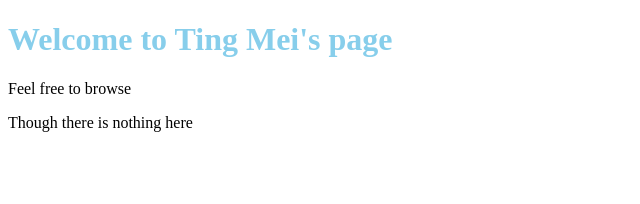
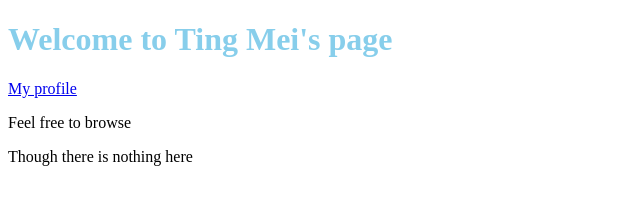
Before and after one commit to ting-bingersoda/DH500.github.io, a plain HTML site: page index.html in a window 1280 px wide. Shown: the whole page, without its empty margins (0-640 px from the left). Drawn offline with Linux system fonts and the light colour scheme.

Commit message:
Update index.html

```diff
--- a/index.html
+++ b/index.html
@@ -6,6 +6,7 @@
 <body>
 
 <h1 style="color: skyblue;">Welcome to Ting Mei's page</h1>
+<a href="profile.html">My profile</a>
 <p>Feel free to browse</p>
 <P>Though there is nothing here</P>
 
```
